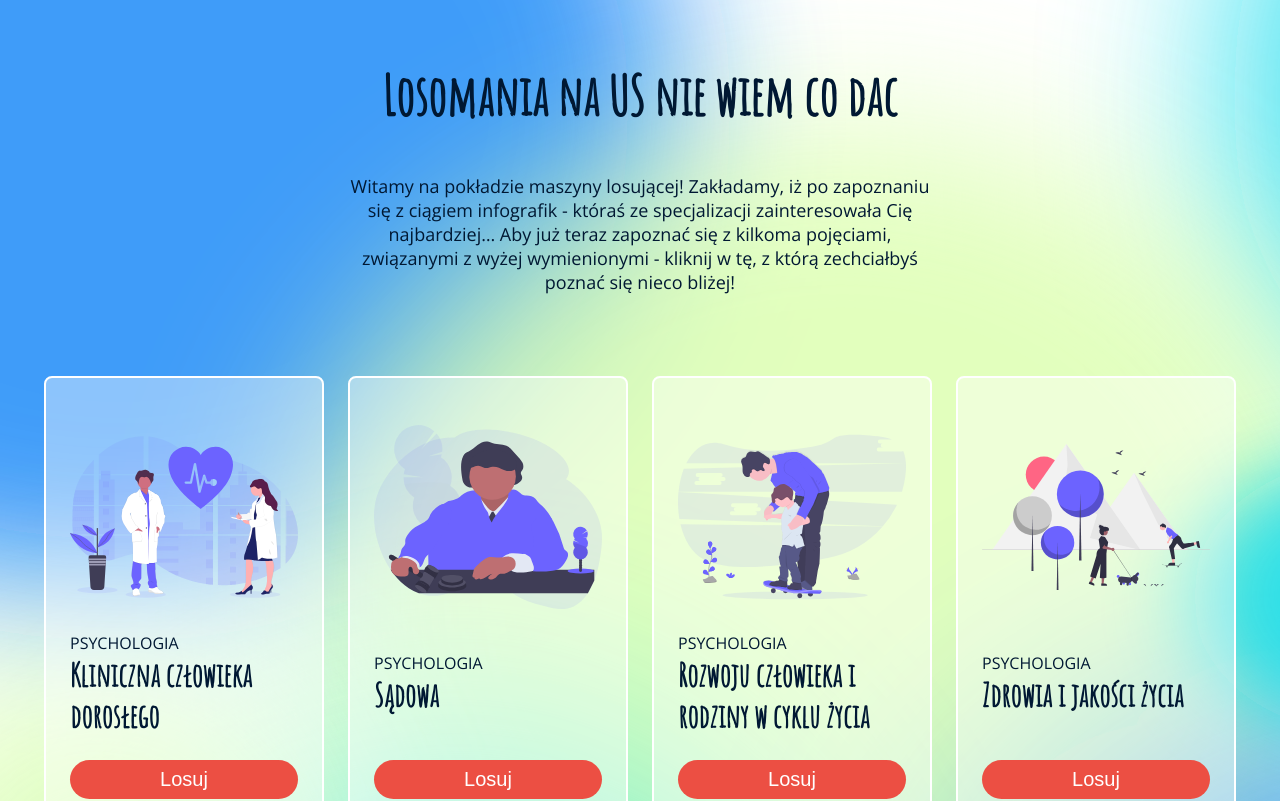
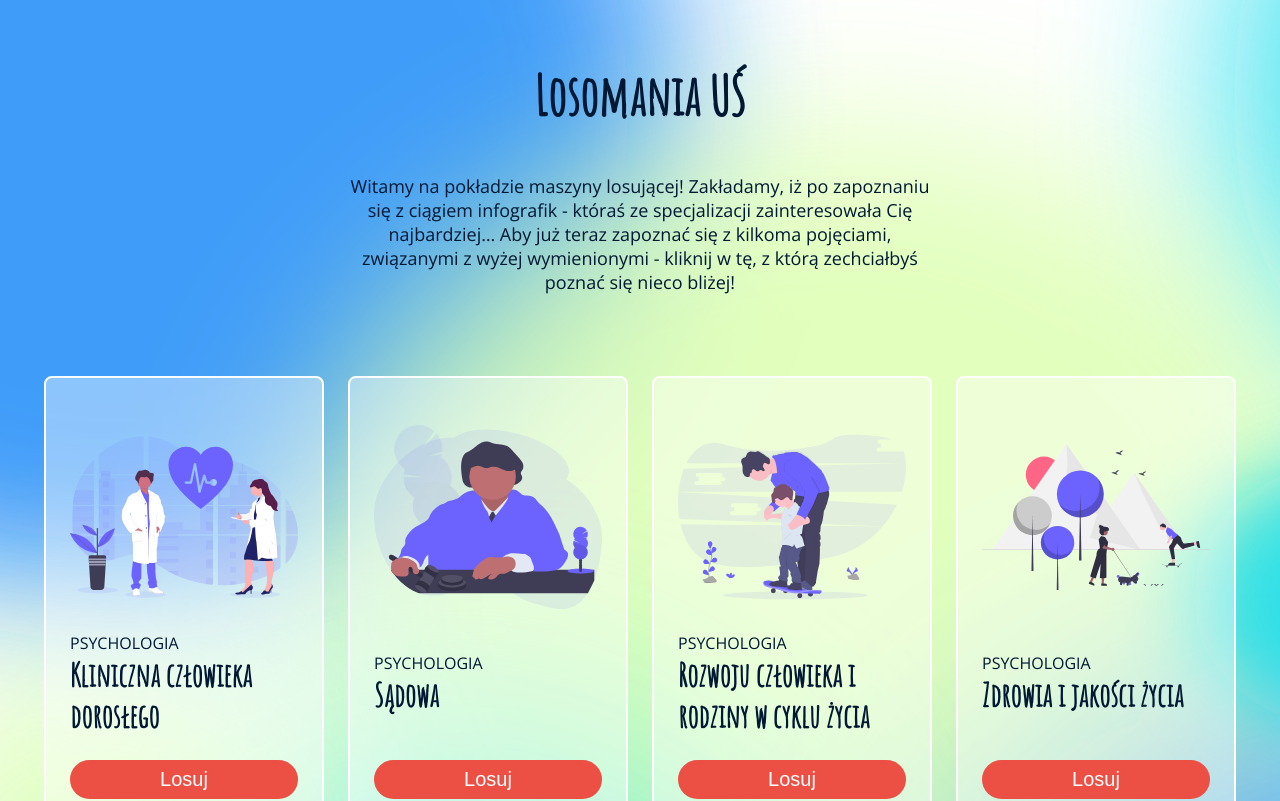
Before and after one commit to Harasz/us-quiz, a Next.js app: page / in a window 1280 px wide. Shown: the top 801 px of the page. Built offline with nearby package versions, Linux system fonts and the light colour scheme.

Commit message:
typo fix

```diff
--- a/components/Heading.tsx
+++ b/components/Heading.tsx
@@ -22,7 +22,7 @@ export const Sub = styled.p`
 export const Heading = () => {
   return (
     <Wrapper>
-      <H1>Losomania na US nie wiem co dac</H1>
+      <H1>Losomania UŚ</H1>
       <Sub>
         Witamy na pokładzie maszyny losującej! Zakładamy, iż po zapoznaniu się z
         ciągiem infografik - któraś ze specjalizacji zainteresowała Cię
```
